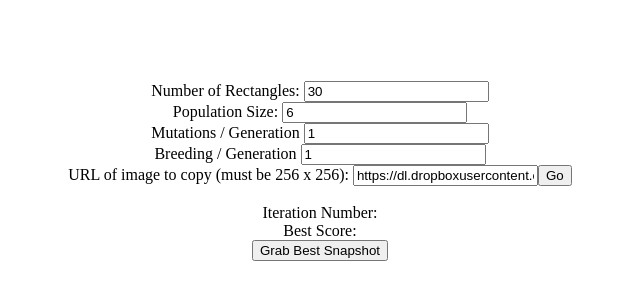
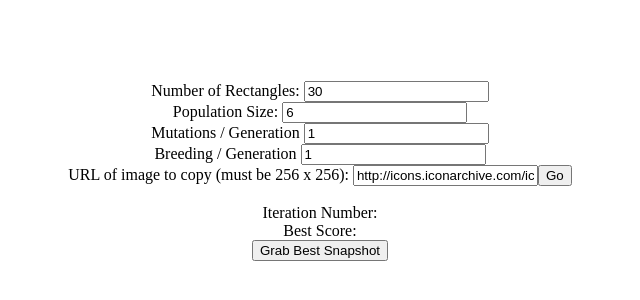
Before and after one commit to samm81/genetic-image-matcher, a plain HTML site: page index.html in a window 1280 px wide. Shown: the part 186-486 px from the top of the page, 320-960 px from the left. Drawn offline with Linux system fonts and the light colour scheme.

Commit message:
changes default image to one that actually exists

```diff
--- a/index.html
+++ b/index.html
@@ -13,7 +13,7 @@
 		<span>Population Size: <input type="number" id="numgenes" value="6"/></span><br />
 		<span> Mutations / Generation <input type="number" id="nummut" value="1"/></span><br />
 		<span> Breeding  / Generation <input type="number" id="numbreed" value="1"/></span><br />
-		<span>URL of image to copy (must be 256 x 256): <input type="text" id="imageurl" value="https://dl.dropboxusercontent.com/u/2336352/img.png" /><button id="go">Go</button></span><br />
+		<span>URL of image to copy (must be 256 x 256): <input type="text" id="imageurl" value="http://icons.iconarchive.com/icons/google/chrome/256/Google-Chrome-icon.png" /><button id="go">Go</button></span><br />
 	</div>
 	<br />
 	<span>Iteration Number:  </span><span id="iteration"></span><br />
```
